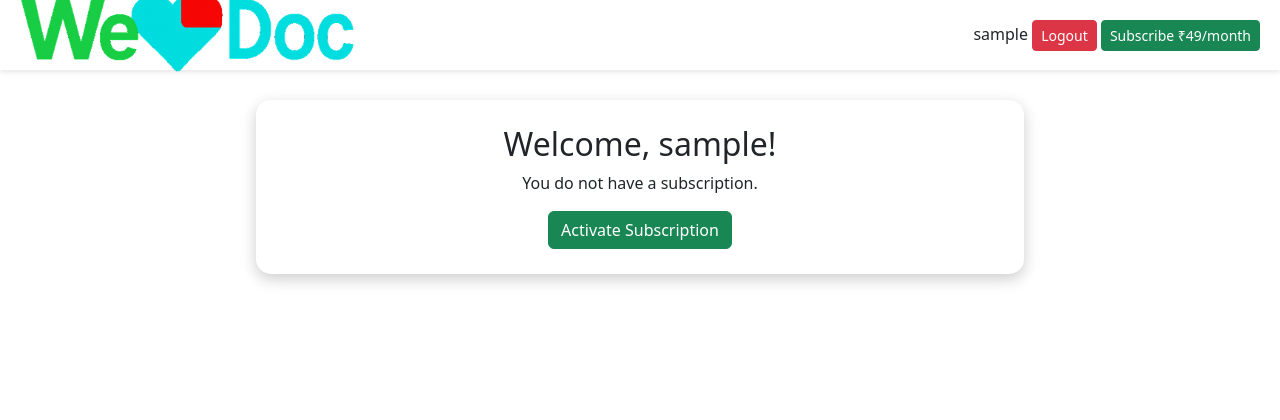
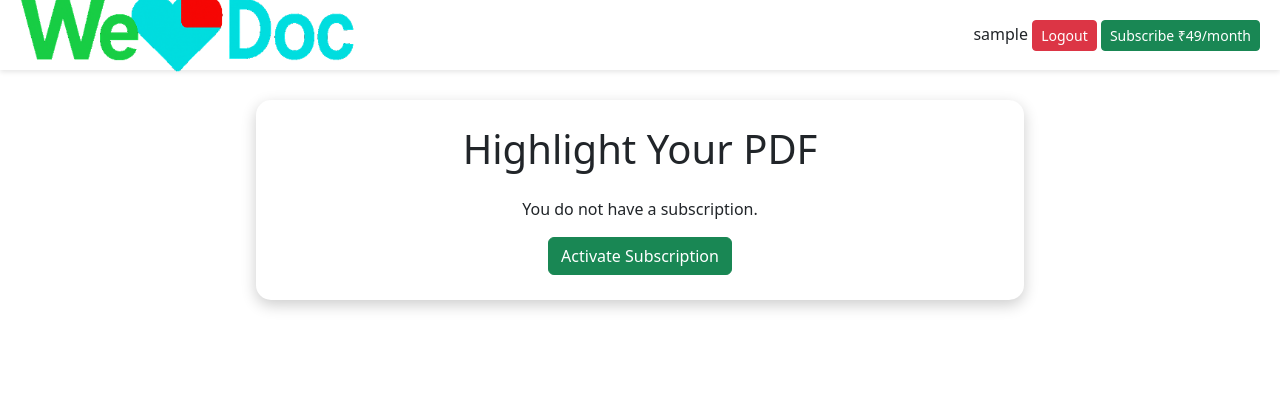
Before and after one commit to ajaysinghrajput9370/WeLoveDoc, a Flask app: page / in a window 1280 px wide. Shown: the top 420 px of the page. Run offline with Flask 3, Linux system fonts and the light colour scheme; the visitor is signed in with stand-in values (Sample User, id 1); data that the repository does not hold is empty.

Commit message:
Update home.html

```diff
--- a/templates/home.html
+++ b/templates/home.html
@@ -1,24 +1,21 @@
 {% extends "base.html" %}
 {% block content %}
-<h2 class="text-center">Welcome, {{ username }}!</h2>
+<h1 class="text-center mb-4">Highlight Your PDF</h1>
 
 {% if subscribed %}
 <div class="upload-container">
-    <form method="post" action="{{ url_for('highlight') }}" enctype="multipart/form-data">
-        <label>Select PDF:</label>
-        <input type="file" name="pdf" accept=".pdf" required><br>
-        <label>Select Excel:</label>
-        <input type="file" name="excel" accept=".xlsx,.xls" required><br>
-        <label>Highlight Type:</label><br>
-        <input type="radio" name="highlight_type" value="uan" checked> UAN
-        <input type="radio" name="highlight_type" value="esic"> ESIC<br><br>
-        <button type="submit" class="btn btn-primary">Highlight PDF</button>
-    </form>
+  <form method="post" action="{{ url_for('highlight') }}" enctype="multipart/form-data">
+    <label>Select PDF</label>
+    <input type="file" name="pdf" required><br>
+    <label>Select Excel</label>
+    <input type="file" name="excel" required><br>
+    <button type="submit">Highlight PDF</button>
+  </form>
 </div>
 {% else %}
 <div class="text-center">
-    <p>You do not have a subscription.</p>
-    <a href="{{ url_for('activate') }}" class="btn btn-success">Activate Subscription</a>
+  <p>You do not have a subscription.</p>
+  <a href="{{ url_for('activate') }}" class="btn btn-success">Activate Subscription</a>
 </div>
 {% endif %}
 {% endblock %}
```
